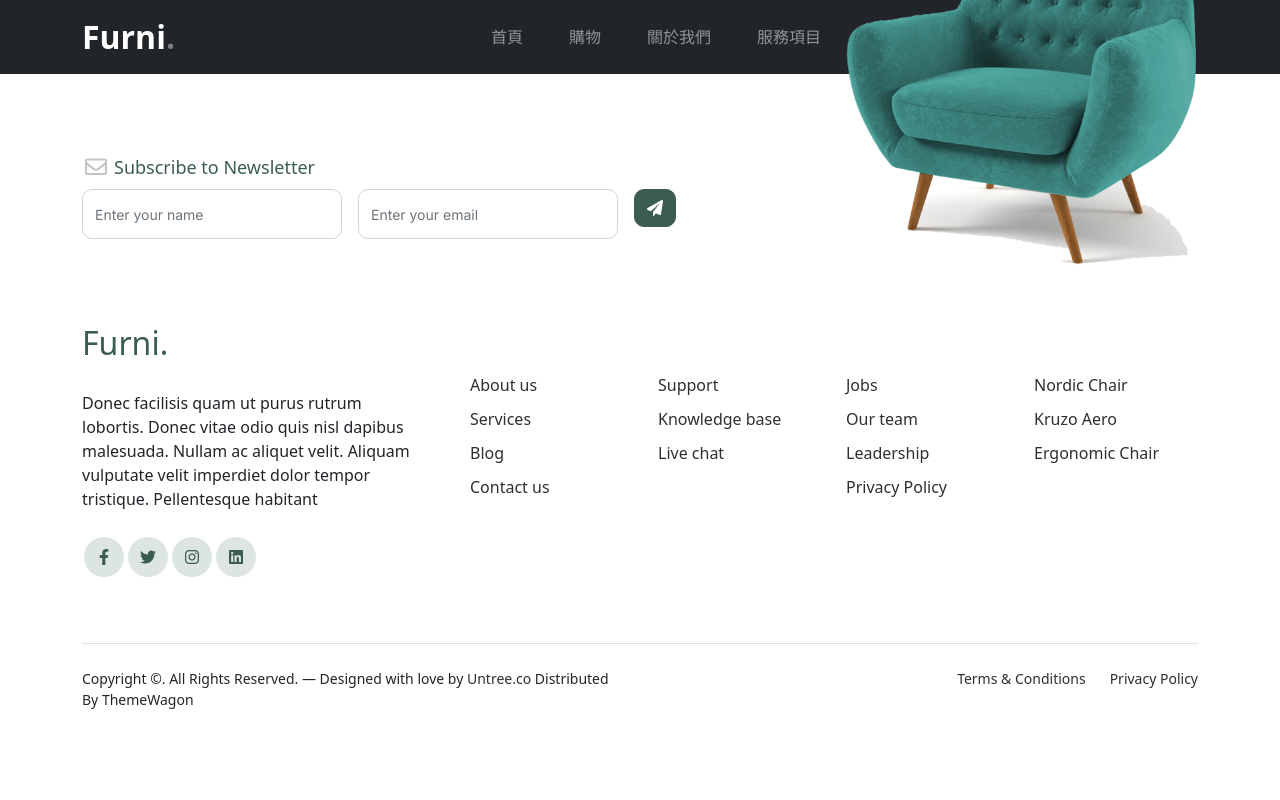
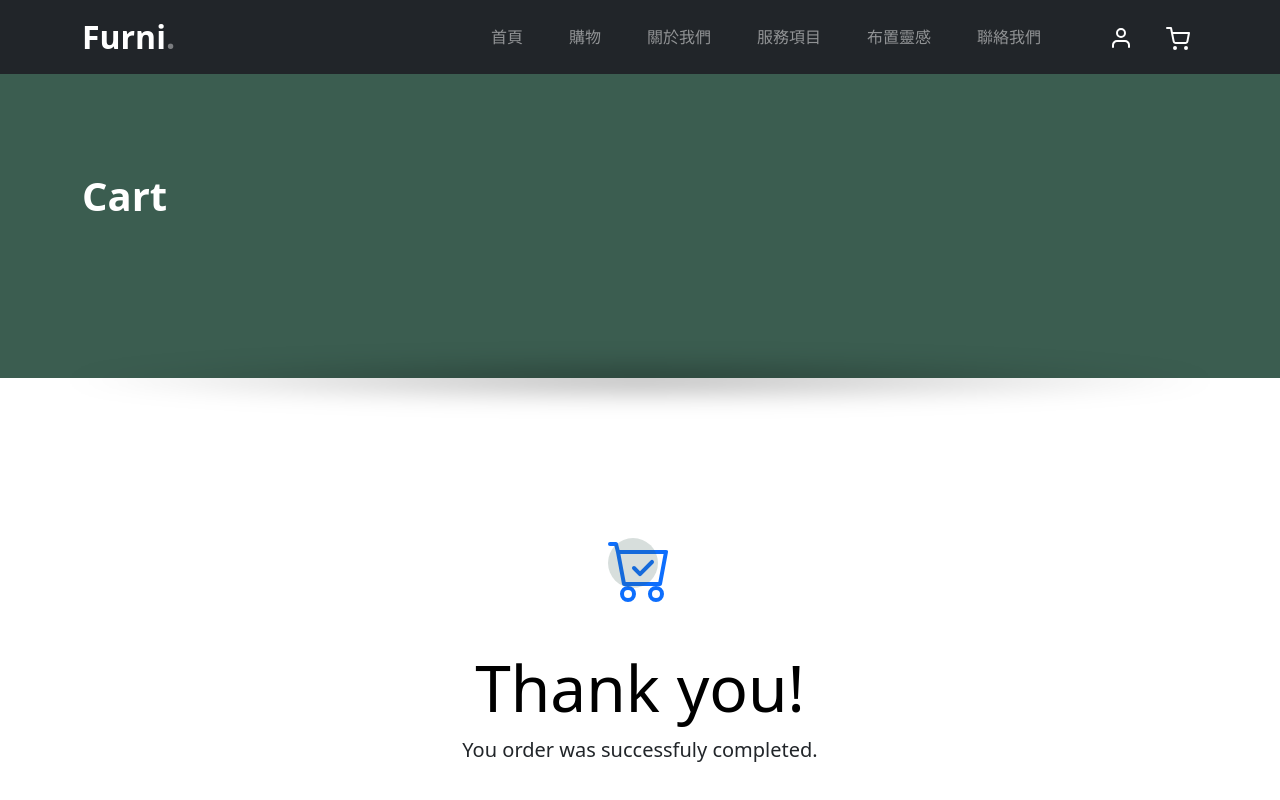
Before and after one commit to Yann5074/GraduationProject, a Vue app in the folder GraduationProjectFrontEnd/: page /thanks in a window 1280 px wide. Shown: the top 800 px of the page. Built offline with nearby package versions, Linux system fonts and the light colour scheme.

Commit message:
新增: 訂單完成頁面[Thanks.vue, checkout.vue, index.js]

```diff
--- a/GraduationProjectFrontEnd/src/router/index.js
+++ b/GraduationProjectFrontEnd/src/router/index.js
@@ -44,6 +44,11 @@ const router = createRouter({
       name: 'checkout',
       component: () => import('../views/CheckOut.vue'),
     },
+    {
+      path: '/thanks',
+      name: 'thanks',
+      component: () => import('../views/Thanks.vue'),
+    },
   ],
 })
 
--- a/GraduationProjectFrontEnd/src/views/CheckOut.vue
+++ b/GraduationProjectFrontEnd/src/views/CheckOut.vue
@@ -1,7 +1,10 @@
 <script setup>
 import { onMounted } from 'vue'
+import { useRouter } from 'vue-router'
 
 onMounted(() => { })
+const router = useRouter()
+const goThanks = () => router.push({ name: 'thanks' })
 </script>
 
 <template>
@@ -275,7 +278,8 @@ onMounted(() => { })
 		                </div>
 
 		                <div class="form-group">
-		                  <button class="btn btn-black btn-lg py-3 btn-block" onclick="window.location='thankyou.html'">確認結帳</button>
+		                  <!-- <button class="btn btn-black btn-lg py-3 btn-block" onclick="window.location='thankyou.html'">確認結帳</button> -->
+                          <button type="button" class="btn btn-black btn-lg py-3 btn-block" @click="goThanks">確認結帳</button>
 		                </div>
 
 		              </div>
--- /dev/null
+++ b/GraduationProjectFrontEnd/src/views/Thanks.vue
@@ -0,0 +1,40 @@
+<script setup>
+
+</script>
+
+<template>
+<!-- Start Hero Section -->
+	<div class="hero">
+		<div class="container">
+			<div class="row justify-content-between">
+				<div class="col-lg-5">
+					<div class="intro-excerpt">
+						<h1>Cart</h1>
+					</div>
+				</div>
+				<div class="col-lg-7"></div>
+			</div>
+		</div>
+	</div>
+<!-- End Hero Section -->
+
+ <div class="untree_co-section">
+    <div class="container">
+      <div class="row">
+        <div class="col-md-12 text-center pt-5">
+          <span class="display-3 thankyou-icon text-primary">
+            <svg width="1em" height="1em" viewBox="0 0 16 16" class="bi bi-cart-check mb-5" fill="currentColor" xmlns="http://www.w3.org/2000/svg">
+              <path fill-rule="evenodd" d="M11.354 5.646a.5.5 0 0 1 0 .708l-3 3a.5.5 0 0 1-.708 0l-1.5-1.5a.5.5 0 1 1 .708-.708L8 8.293l2.646-2.647a.5.5 0 0 1 .708 0z"/>
+              <path fill-rule="evenodd" d="M0 1.5A.5.5 0 0 1 .5 1H2a.5.5 0 0 1 .485.379L2.89 3H14.5a.5.5 0 0 1 .491.592l-1.5 8A.5.5 0 0 1 13 12H4a.5.5 0 0 1-.491-.408L2.01 3.607 1.61 2H.5a.5.5 0 0 1-.5-.5zM3.102 4l1.313 7h8.17l1.313-7H3.102zM5 12a2 2 0 1 0 0 4 2 2 0 0 0 0-4zm7 0a2 2 0 1 0 0 4 2 2 0 0 0 0-4zm-7 1a1 1 0 1 0 0 2 1 1 0 0 0 0-2zm7 0a1 1 0 1 0 0 2 1 1 0 0 0 0-2z"/>
+            </svg>
+          </span>
+          <h2 class="display-3 text-black">Thank you!</h2>
+          <p class="lead mb-5">You order was successfuly completed.</p>
+          <!-- <p><a href="shop.html" class="btn btn-sm btn-outline-black">Back to shop</a></p> -->
+          <p><RouterLink class="btn btn-sm btn-outline-black" to="/shop">Back to shop</RouterLink></p>
+        </div>
+      </div>
+    </div>
+  </div>
+  <RouterView />
+</template>
```
